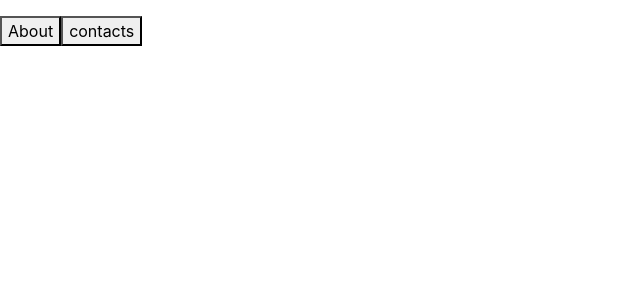
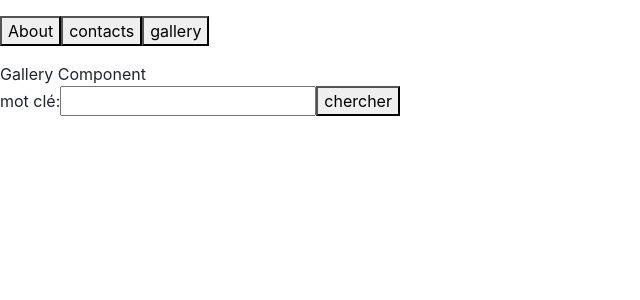
Before and after one commit to chagraoui/Docs, an Angular app in the folder SecondApp/: page /gallery in a window 1280 px wide. Before the commit this address led to /. Shown: the top 300 px of the page, without its empty margins (0-640 px from the left). Built offline with nearby package versions, Linux system fonts and the light colour scheme.

Commit message:
add gallery

```diff
--- a/SecondApp/src/app/app.component.html
+++ b/SecondApp/src/app/app.component.html
@@ -4,6 +4,7 @@
 <div>
   <button routerLink="/about"> About </button>
   <button routerLink="/contacts"> contacts </button>
+  <button routerLink="/gallery"> gallery </button>
 </div>
 
 
--- a/SecondApp/src/app/app.module.ts
+++ b/SecondApp/src/app/app.module.ts
@@ -10,10 +10,12 @@ import {FormsModule} from "@angular/forms";
 import {AboutService} from '../about.service';
 import {RouterModule, Routes} from "@angular/router";
 import { ContactsComponent } from './contacts/contacts.component';
+import { GalleryComponent } from './gallery/gallery.component';
 
 const routes: Routes = [
   {path:'about',component: AboutComponent },
   {path: 'contacts', component: ContactsComponent},
+  {path: 'gallery', component: GalleryComponent},
   {path: '', redirectTo: '/about',pathMatch: 'full'}
 ];
 
@@ -22,7 +24,8 @@ const routes: Routes = [
   declarations: [
     AppComponent,
     AboutComponent,
-    ContactsComponent
+    ContactsComponent,
+    GalleryComponent
   ],
   imports: [
     BrowserModule, FormsModule,RouterModule.forRoot(routes)
--- /dev/null
+++ b/SecondApp/src/app/gallery/gallery.component.html
@@ -0,0 +1,16 @@
+<p></p>
+
+
+<div>Gallery Component</div>
+
+
+<div>
+  <form #f="ngForm" (ngSubmit)="onSerch(f.value)">
+
+    <label>mot clé:</label>
+    <input type="text" name="motCle" ngModel required>
+    <button type="submit">chercher</button>
+  </form>
+
+
+</div>
--- /dev/null
+++ b/SecondApp/src/app/gallery/gallery.component.ts
@@ -0,0 +1,18 @@
+import { Component, OnInit } from '@angular/core';
+
+@Component({
+  selector: 'app-gallery',
+  templateUrl: './gallery.component.html',
+  styleUrls: ['./gallery.component.css']
+})
+export class GalleryComponent implements OnInit {
+
+  constructor() { }
+
+  ngOnInit() {
+  }
+
+  onSerch(data){
+console.log(data);
+  }
+}
```
Also changed, not shown: SecondApp/src/app/contacts/contacts.component.html (line endings or trailing spaces), SecondApp/src/app/gallery/gallery.component.css (added), 1 other file (tests, documents, lock files or other folders).
